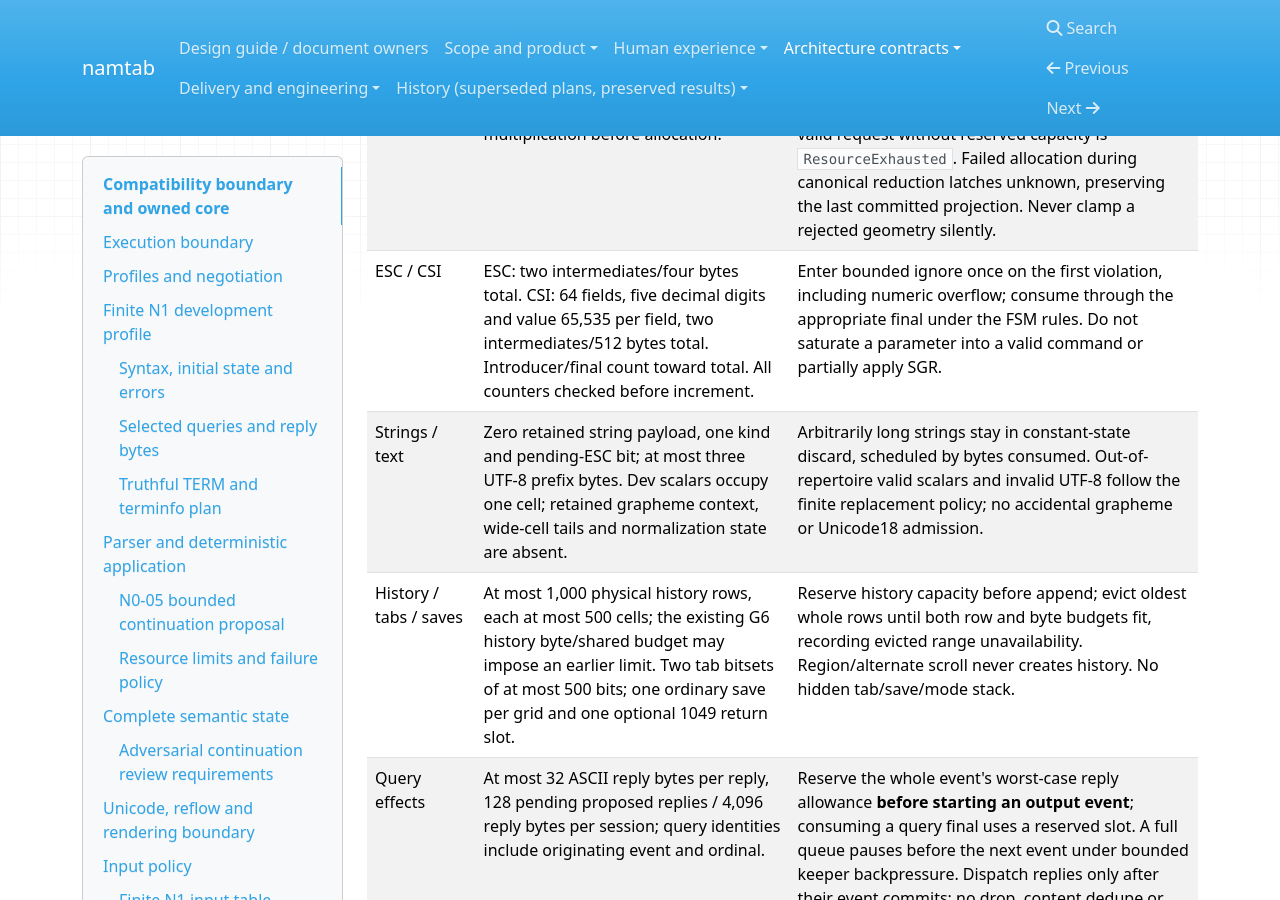
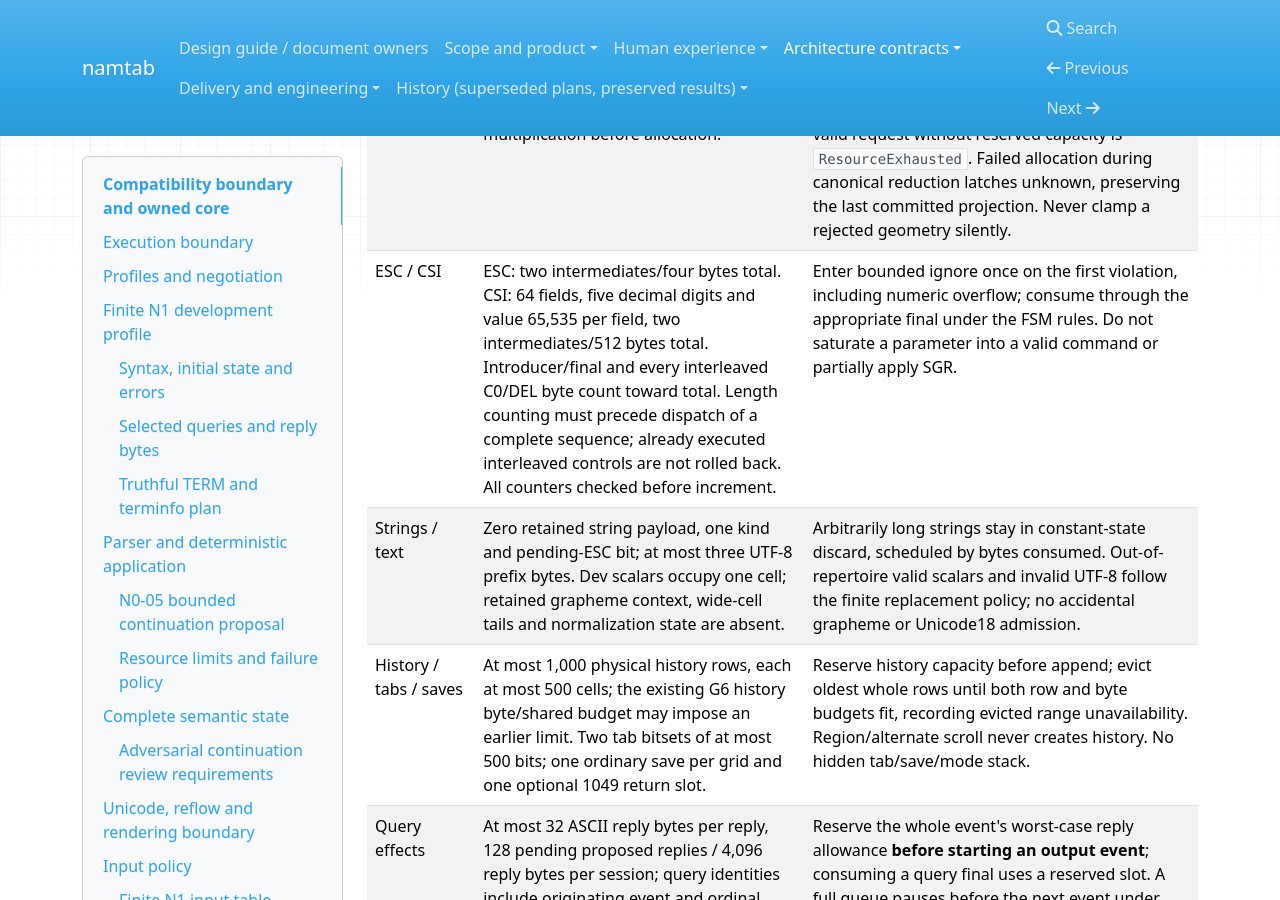
Before and after one commit to whoodes/namtab, an MkDocs documentation site: the page built from docs/engine/compatibility-and-core.md, in a window 1280 px wide and 900 px high, scrolled down 10281 px. Built offline with MkDocs 1.6.1, drawn with Linux system fonts in a browser that asks for light colours; nearby versions of some CDN libraries.

Commit message:
Count interleaved controls in CSI length boundary cases
Independent review showed that the total-byte limit is reachable even
with bounded parameters: ignored NUL bytes do not end CSI. Replace the
incorrect unreachable-bound oracle with exact 512/513-byte recipes and
make accounting order explicit. Preserve already executed C0 effects.

Static byte-length proof, fixture hashes, 661 links and strict MkDocs
pass. This corrects proposed review data; no engine behavior is tested.

```diff
--- a/docs/engine/compatibility-and-core.md
+++ b/docs/engine/compatibility-and-core.md
@@ -141,7 +141,7 @@ These are proposed **development safety bounds**, supplementing the unchanged fi
 | Resource | Proposed finite bound / accounting | Overflow, backpressure or error policy |
 | --- | --- | --- |
 | Geometry / cells | 2–200 rows, 2–500 columns; at most 100,000 cells per grid, two grids. Check multiplication before allocation. | Invalid requested creation/resize is `InvalidRequest` before mutation; an otherwise valid request without reserved capacity is `ResourceExhausted`. Failed allocation during canonical reduction latches unknown, preserving the last committed projection. Never clamp a rejected geometry silently. |
-| ESC / CSI | ESC: two intermediates/four bytes total. CSI: 64 fields, five decimal digits and value 65,535 per field, two intermediates/512 bytes total. Introducer/final count toward total. All counters checked before increment. | Enter bounded ignore once on the first violation, including numeric overflow; consume through the appropriate final under the FSM rules. Do not saturate a parameter into a valid command or partially apply SGR. |
+| ESC / CSI | ESC: two intermediates/four bytes total. CSI: 64 fields, five decimal digits and value 65,535 per field, two intermediates/512 bytes total. Introducer/final and every interleaved C0/DEL byte count toward total. Length counting must precede dispatch of a complete sequence; already executed interleaved controls are not rolled back. All counters checked before increment. | Enter bounded ignore once on the first violation, including numeric overflow; consume through the appropriate final under the FSM rules. Do not saturate a parameter into a valid command or partially apply SGR. |
 | Strings / text | Zero retained string payload, one kind and pending-ESC bit; at most three UTF-8 prefix bytes. Dev scalars occupy one cell; retained grapheme context, wide-cell tails and normalization state are absent. | Arbitrarily long strings stay in constant-state discard, scheduled by bytes consumed. Out-of-repertoire valid scalars and invalid UTF-8 follow the finite replacement policy; no accidental grapheme or Unicode18 admission. |
 | History / tabs / saves | At most 1,000 physical history rows, each at most 500 cells; the existing G6 history byte/shared budget may impose an earlier limit. Two tab bitsets of at most 500 bits; one ordinary save per grid and one optional 1049 return slot. | Reserve history capacity before append; evict oldest whole rows until both row and byte budgets fit, recording evicted range unavailability. Region/alternate scroll never creates history. No hidden tab/save/mode stack. |
 | Query effects | At most 32 ASCII reply bytes per reply, 128 pending proposed replies / 4,096 reply bytes per session; query identities include originating event and ordinal. | Reserve the whole event's worst-case reply allowance **before starting an output event**; consuming a query final uses a reserved slot. A full queue pauses before the next event under bounded keeper backpressure. Dispatch replies only after their event commits; no drop, content dedupe or overtaking later events. If reservation/dispatch continuity is lost, expose unknown delivery/interpretation as applicable and fence input; never invent a reply or resend an uncertain one. |
```
Also changed, not shown: 3 other files.
